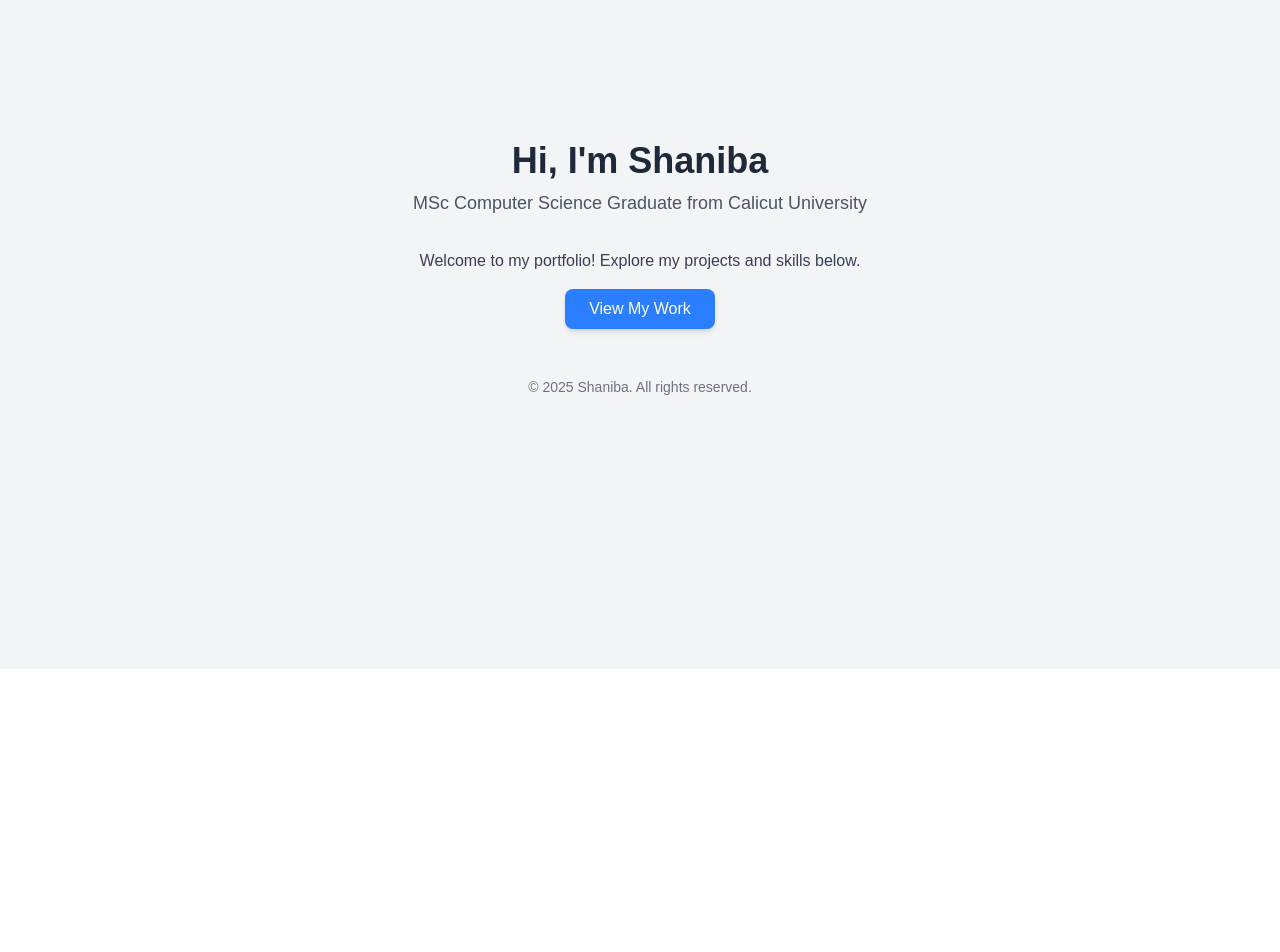
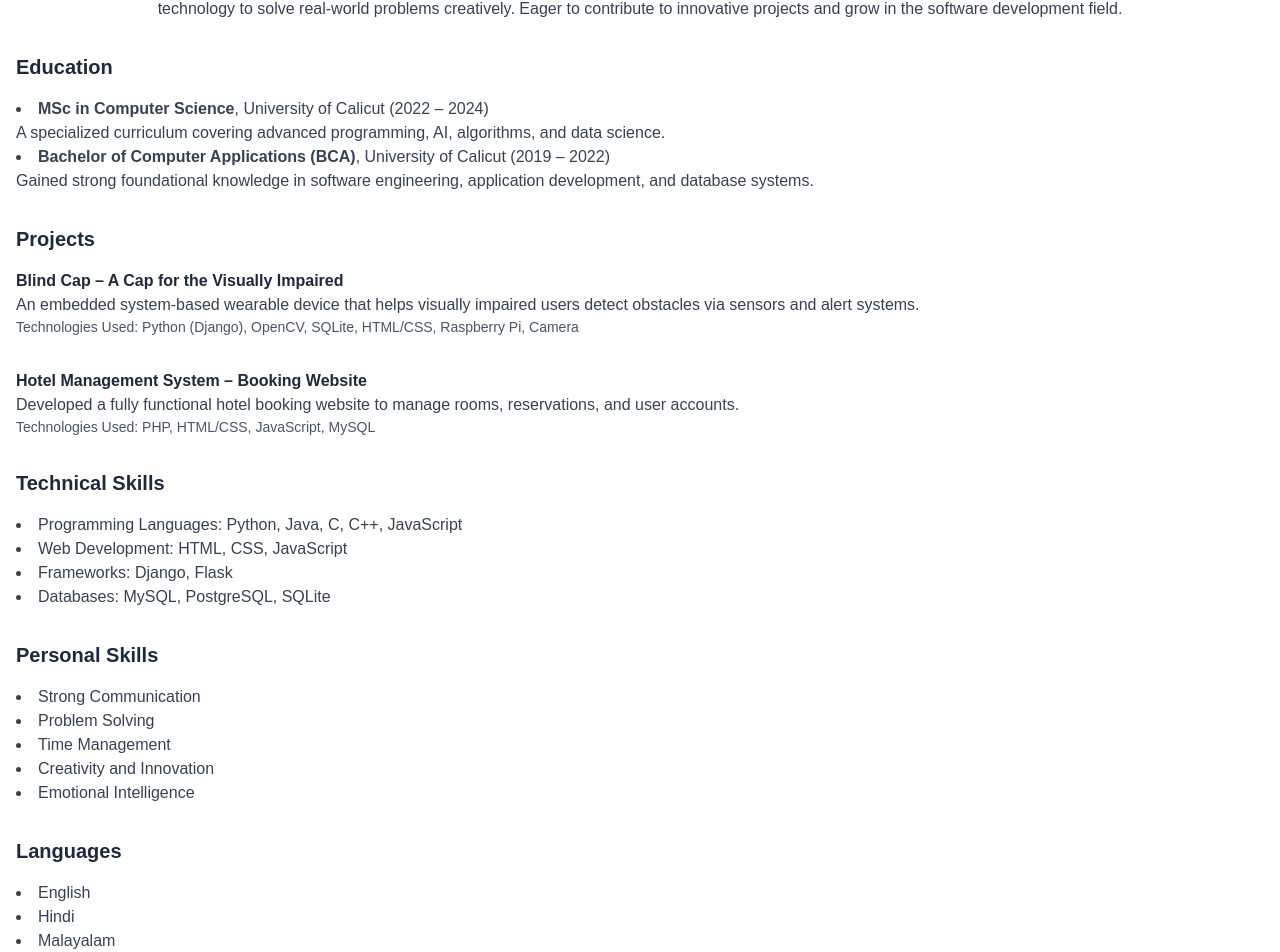
Before and after one commit to shanibam/portfolio, a Next.js app: page / in a window 1280 px wide. Shown: the part 131-1083 px from the top of the page. Before the commit the page ends 800 px from the top, so only its background shows below. Built offline with nearby package versions, Linux system fonts and the light colour scheme.

Commit message:
add portfolio

```diff
--- a/app/page.tsx
+++ b/app/page.tsx
@@ -2,27 +2,67 @@ import Image from "next/image";
 
 export default function Home() {
   return (
-
-    <div>
-      <div className="flex flex-col items-center justify-center min-h-screen bg-gray-100">
-        <header className="text-center mb-8">
-          <h1 className="text-4xl font-bold text-gray-800">Hi, I'm Shaniba</h1>
-          <p className="text-lg text-gray-600 mt-2">
-        MSc Computer Science Graduate from Calicut University
+    <section className="bg-white py-12">
+      <div className="container mx-auto px-4">
+        <h2 className="text-2xl font-bold text-gray-800 mb-6 text-center">SHANIBA M</h2>
+        <p className="text-gray-700 text-center mb-8">
+          Dynamic and enthusiastic MSc Computer Science student with a strong foundation in programming, algorithms, and data-driven solutions. Passionate about leveraging technology to solve real-world problems creatively. Eager to contribute to innovative projects and grow in the software development field.
+        </p>
+        <h3 className="text-xl font-semibold text-gray-800 mb-4">Education</h3>
+        <ul className="list-disc list-inside text-gray-700 mb-8">
+          <li>
+            <strong>MSc in Computer Science</strong>, University of Calicut (2022 – 2024)
+            <p>A specialized curriculum covering advanced programming, AI, algorithms, and data science.</p>
+          </li>
+          <li>
+            <strong>Bachelor of Computer Applications (BCA)</strong>, University of Calicut (2019 – 2022)
+            <p>Gained strong foundational knowledge in software engineering, application development, and database systems.</p>
+          </li>
+        </ul>
+        <h3 className="text-xl font-semibold text-gray-800 mb-4">Projects</h3>
+        <div className="mb-8">
+          <h4 className="font-bold text-gray-800">Blind Cap – A Cap for the Visually Impaired</h4>
+          <p className="text-gray-700">
+            An embedded system-based wearable device that helps visually impaired users detect obstacles via sensors and alert systems.
           </p>
-        </header>
-        <main className="text-center">
-          <p className="text-gray-700 mb-4">
-        Welcome to my portfolio! Explore my projects and skills below.
+          <p className="text-gray-600 text-sm">Technologies Used: Python (Django), OpenCV, SQLite, HTML/CSS, Raspberry Pi, Camera</p>
+        </div>
+        <div className="mb-8">
+          <h4 className="font-bold text-gray-800">Hotel Management System – Booking Website</h4>
+          <p className="text-gray-700">
+            Developed a fully functional hotel booking website to manage rooms, reservations, and user accounts.
           </p>
-          <button className="px-6 py-2 bg-blue-500 text-white rounded-lg shadow-md hover:bg-blue-600">
-        View My Work
-          </button>
-        </main>
-        <footer className="mt-12 text-gray-500 text-sm">
-          © {new Date().getFullYear()} Shaniba. All rights reserved.
-        </footer>
+          <p className="text-gray-600 text-sm">Technologies Used: PHP, HTML/CSS, JavaScript, MySQL</p>
+        </div>
+        <h3 className="text-xl font-semibold text-gray-800 mb-4">Technical Skills</h3>
+        <ul className="list-disc list-inside text-gray-700 mb-8">
+          <li>Programming Languages: Python, Java, C, C++, JavaScript</li>
+          <li>Web Development: HTML, CSS, JavaScript</li>
+          <li>Frameworks: Django, Flask</li>
+          <li>Databases: MySQL, PostgreSQL, SQLite</li>
+        </ul>
+        <h3 className="text-xl font-semibold text-gray-800 mb-4">Personal Skills</h3>
+        <ul className="list-disc list-inside text-gray-700 mb-8">
+          <li>Strong Communication</li>
+          <li>Problem Solving</li>
+          <li>Time Management</li>
+          <li>Creativity and Innovation</li>
+          <li>Emotional Intelligence</li>
+        </ul>
+        <h3 className="text-xl font-semibold text-gray-800 mb-4">Languages</h3>
+        <ul className="list-disc list-inside text-gray-700 mb-8">
+          <li>English</li>
+          <li>Hindi</li>
+          <li>Malayalam</li>
+        </ul>
+        <h3 className="text-xl font-semibold text-gray-800 mb-4">Contact</h3>
+        <p className="text-gray-700">
+          Email: <a href="mailto:shanibam2000@gmail.com" className="text-blue-500">shanibam2000@gmail.com</a>
+        </p>
+        <p className="text-gray-700">Phone: +91 99473 29033</p>
+        <p className="text-gray-700">Location: Malappuram, Kerala, India</p>
+        <p className="text-gray-700">Nationality: Indian</p>
       </div>
-    </div>
+    </section>
   );
 }
```
